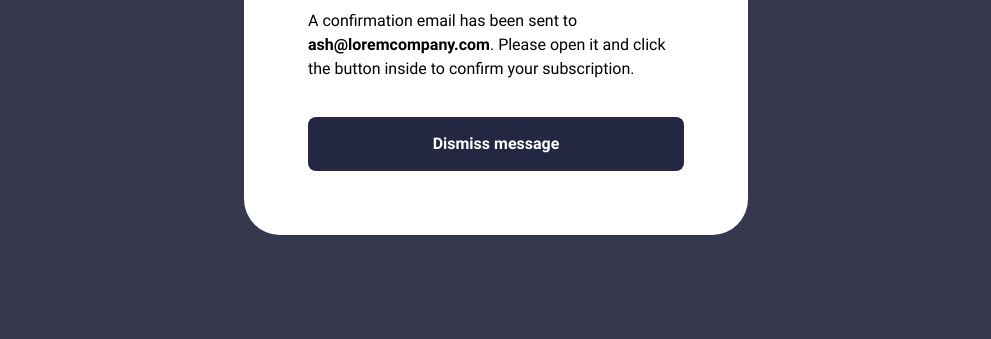
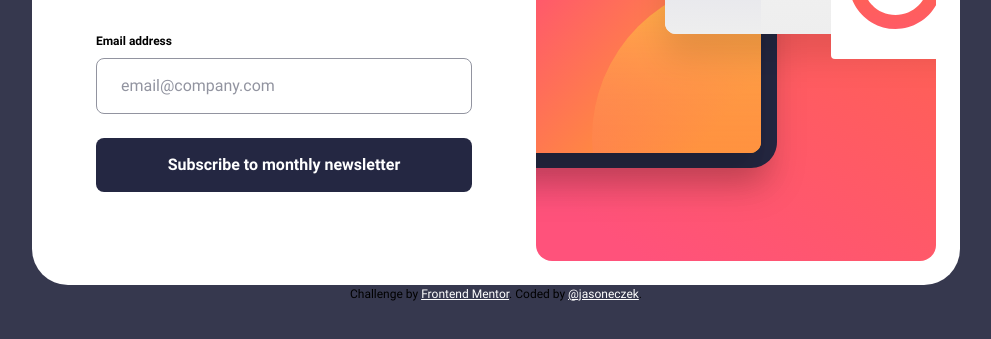
Before and after one commit to jasoneczek/fementor-newsletter-signup, a plain HTML site: page index.html in a window 1280 px wide. Shown: the part 427-766 px from the top of the page, without its empty margins (144-1135 px from the left). Drawn offline with Linux system fonts and the light colour scheme.

Commit message:
Update css

```diff
--- a/src/css/style.css
+++ b/src/css/style.css
@@ -301,7 +301,6 @@ button {
     grid-template-areas: "aa bb";
     gap: 4rem;
     border-radius: 2.25rem;
-    display: none;
   }
 
   .col-1 {
@@ -318,12 +317,16 @@ button {
   }
 
   .success {
-    /* display: none; */
-    display: flex;
+    display: none;
+    /* display: flex; */
     min-height: auto;
     max-width: 31.5rem;
     padding: 3rem 4rem 4rem;
     gap: 2.25rem;
     border-radius: 2.25rem;
   }
+
+  .footer {
+    display: block;
+  }
 }
```
